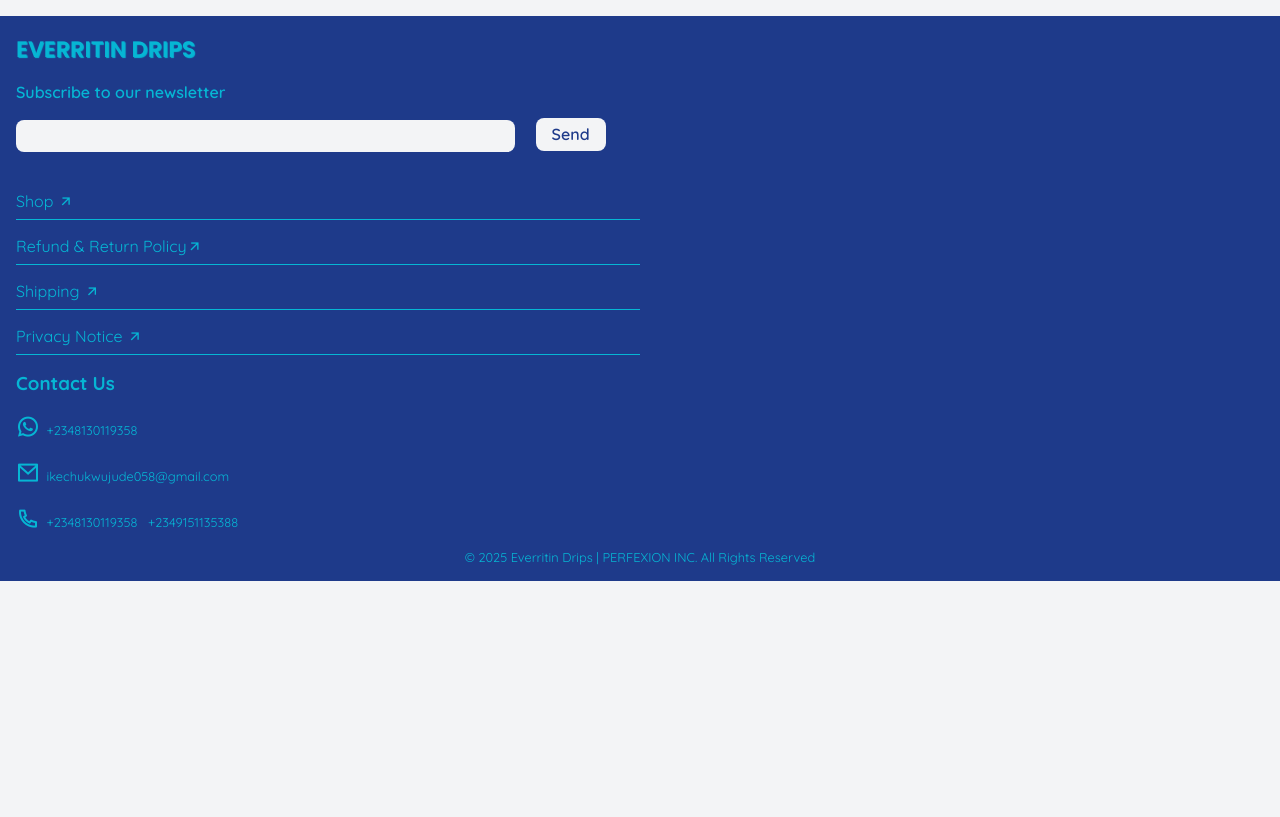
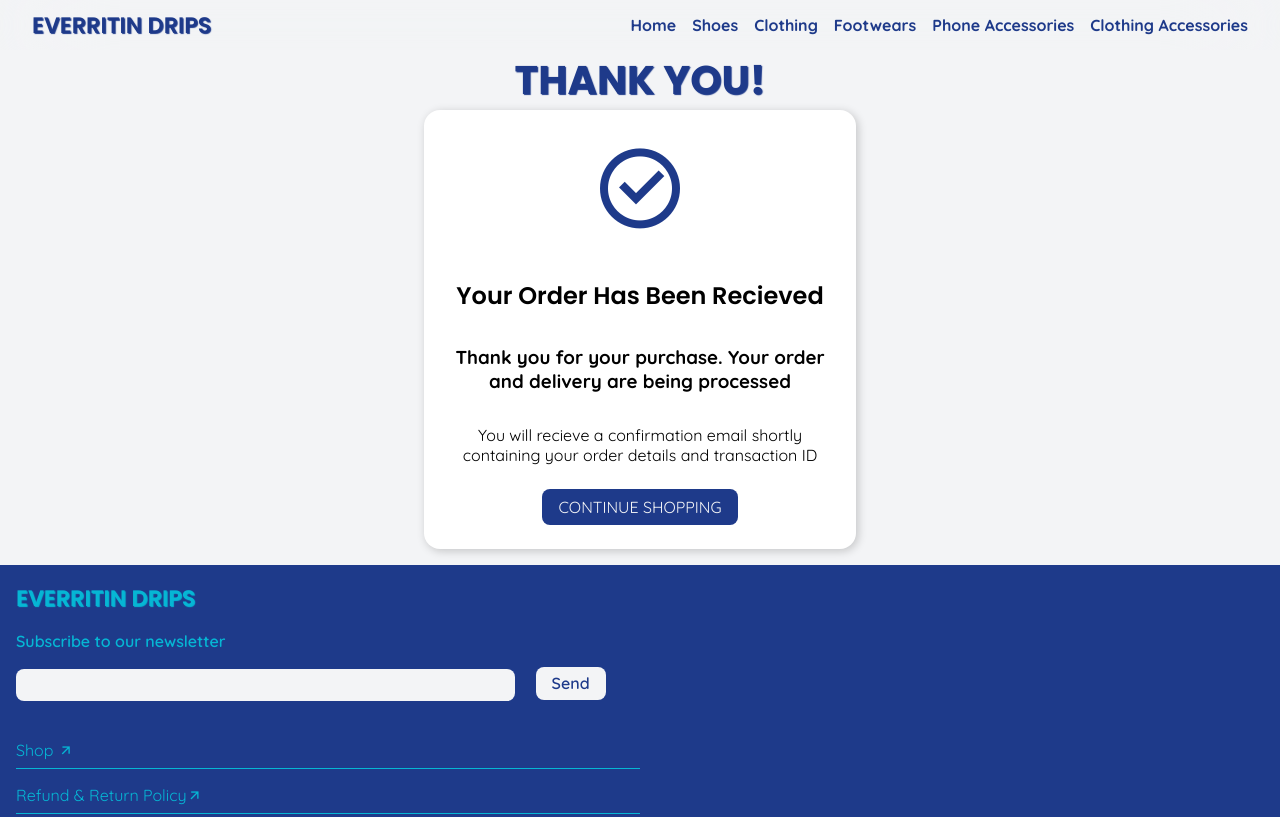
Before and after one commit to PERFEXION17/everritin-drips, a plain HTML site: page thankyou.html in a window 1280 px wide. Shown: the top 817 px of the page. Drawn offline with nearby package versions, Linux system fonts and the light colour scheme.

Commit message:
added "thank you" page after successful checkout

```diff
--- a/products/shs-nike-dunks.js
+++ b/products/shs-nike-dunks.js
@@ -65,7 +65,7 @@ payBtn.addEventListener("click", () => {
     },
     callback: function (response) {
       // redirect to thank you page with reference
-      window.location.href = "thankyou.html?reference=" + response.reference;
+      window.location.href = "/thankyou.html?reference=" + response.reference;
     },
     onClose: function () {
       alert("Transaction was not completed.");
--- a/styles.css
+++ b/styles.css
@@ -124,7 +124,7 @@ nav a {
     background-color: var(--neutral_color);
     color: var(--primary_color);
     border-radius: 1.5rem;
-    font-size: .9rem;
+    font-size: 1.1rem;
     font-weight: 600;
     margin: 0 1rem 0 0;
     transition: .5s;
@@ -578,3 +578,69 @@ main{
         grid-template-columns: repeat(5, 1fr);
     }
 }
+
+/* -----THANK YOU PAGE----- */
+
+.thank_con{
+    width: 100%;
+    display: flex;
+    align-items: center;
+    justify-content: center;
+    flex-direction: column;
+}
+
+.thank_con h1{
+    font-family: var(--font_main);
+    font-size: 2.5rem;
+    text-shadow: 1px 1px 1px;
+    color: var(--primary_color);
+}
+
+.thank_box{
+    padding: 1rem;
+    background-color: #fff;
+    border-radius: 1rem;
+    max-width: clamp(20rem, 80%, 27rem);
+    box-shadow: 2px 2px 10px rgba(0, 0, 0, .2);
+}
+
+.thank_check{
+    font-size: 6rem;
+    text-align: center;
+    color: var(--primary_color);
+}
+
+.thank_box h2{
+    font-weight: 600;
+    text-align: center;
+    padding: 2rem 0;
+    margin: 0;
+}
+
+.thank_box h3{
+    text-align: center;
+    padding-bottom: 1rem;
+}
+
+.thank_box p{
+    padding: 1rem;
+    text-align: center;
+}
+
+.thank_link{
+    /* background-color: var(--primary_color); */
+    margin: 1rem auto;
+    text-align: center;
+}
+
+.thank_link a{
+    padding:.5rem 1rem ;
+    background-color: var(--primary_color);
+    color: var(--neutral_color);
+    border-radius: .5rem;
+    transition: .5s ease;
+}
+
+.thank_link a:hover{
+    background-color: var(--accent_color);
+}
--- a/thankyou.html
+++ b/thankyou.html
@@ -13,6 +13,46 @@
   </head>
   <body>
     <div class="wrapper">
+      <header>
+        <nav>
+          <div class="logo">
+            <a href="#">EVERRITIN DRIPS</a
+            ><i id="menu_icon" class="ri-menu-4-fill"></i>
+          </div>
+          <ul id="menu" class="menu_list">
+            <li><a href="/index.html">Home</a></li>
+            <li><a href="/shop.html#shoes">Shoes</a></li>
+            <li><a href="/shop.html#clothing">Clothing</a></li>
+            <li><a href="/shop.html#footwear">Footwears</a></li>
+            <li><a href="/shop.html#phone">Phone Accessories</a></li>
+            <li><a href="/shop.html#cloth">Clothing Accessories</a></li>
+          </ul>
+        </nav>
+      </header>
+
+      <main>
+        <div class="thank_con">
+          <h1>THANK YOU!</h1>
+          <div class="thank_box">
+            <div class="thank_check">
+              <i class="ri-checkbox-circle-line"></i>
+            </div>
+            <h2>Your Order Has Been Recieved</h2>
+            <h3>
+              Thank you for your purchase. Your order and delivery are being
+              processed
+            </h3>
+            <p>
+              You will recieve a confirmation email shortly containing your
+              order details and transaction ID
+            </p>
+            <div class="thank_link">
+              <a href="shop.html">CONTINUE SHOPPING</a>
+            </div>
+          </div>
+        </div>
+      </main>
+
       <footer>
         <div class="logo"><a href="#">EVERRITIN DRIPS</a></div>
         <div class="news">
@@ -60,5 +100,6 @@
         >
       </footer>
     </div>
+    <script src="script.js"></script>
   </body>
 </html>
```
Also changed, not shown: products/shs-nike-dunks.html (+3 -3 lines).
